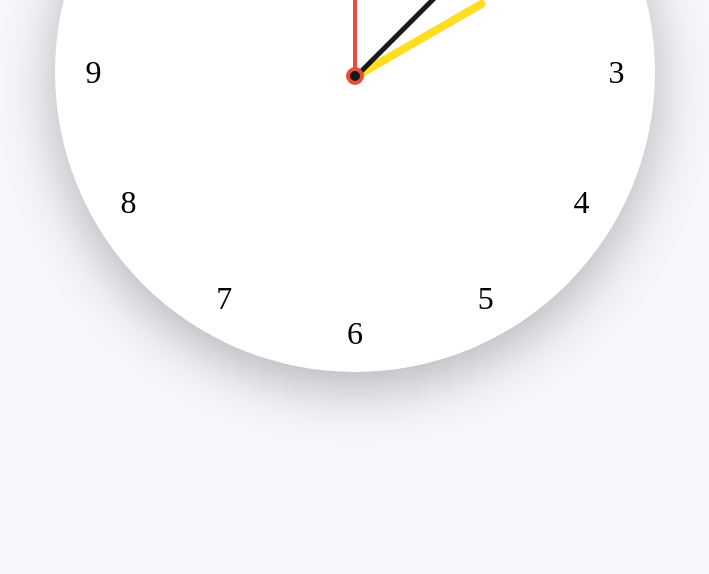
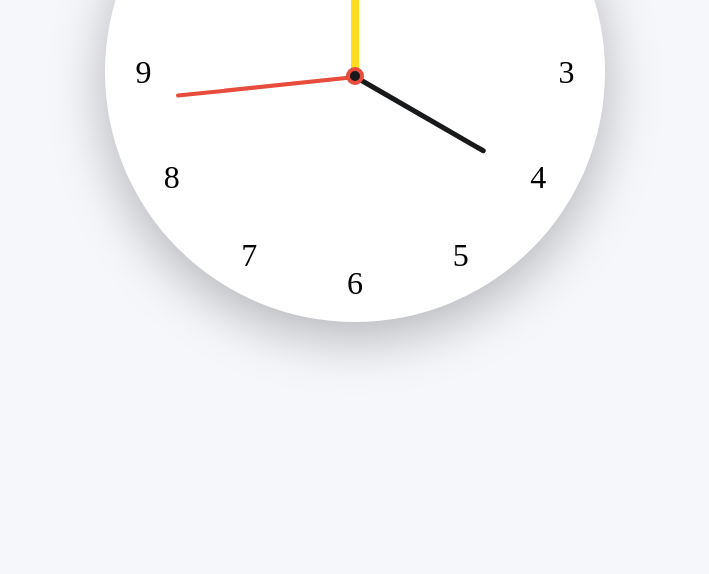
Before and after one commit to Thushan2002/analog_clock-html-css-js, a plain HTML site: page index.html in a window 1280 px wide. Shown: the part 328-902 px from the top of the page, without its empty margins (285-994 px from the left). After the commit the page ends 812 px from the top, so only its background shows below. Drawn offline with Linux system fonts and the light colour scheme.

Commit message:
feat: Functionality added

```diff
--- a/script.js
+++ b/script.js
@@ -0,0 +1,23 @@
+const body = document.querySelector("body")
+const second = document.querySelector(".second")
+const minute = document.querySelector(".minute")
+const hour = document.querySelector(".hour")
+const switchMode = document.querySelector(".mode-switch")
+
+const updateTime = () => {
+    let date = new Date()
+    let setToDegSec = ((date.getSeconds() / 60) * 360)
+    let setToDegMin = ((date.getMinutes() / 60) * 360)
+    let setToDegHr = ((date.getHours() / 12) * 360)
+
+    second.style.transform = `rotate(${setToDegSec}deg)`;
+    minute.style.transform = `rotate(${setToDegMin}deg)`;
+    hour.style.transform = `rotate(${setToDegHr}deg)`;
+
+    console.log("min", setToDegMin);
+    console.log("sec", setToDegSec);
+    console.log("hr", setToDegHr);
+
+}
+
+setInterval(updateTime, 1000)
--- a/style.css
+++ b/style.css
@@ -18,12 +18,20 @@ body {
     align-items: center;
     justify-content: center;
     background-color: var(--primary-color);
+
+}
+
+.container {
+    display: flex;
+    flex-direction: column;
+    align-items: center;
+    gap: 10px;
 }
 
 .container .clock {
     background-color: var(--white-color);
-    width: 600px;
-    height: 600px;
+    width: 500px;
+    height: 500px;
     border-radius: 50%;
     display: flex;
     align-items: center;
@@ -67,7 +75,7 @@ body {
 .indicator .hand {
     position: absolute;
     bottom: 0;
-    height: 210px;
+    height: 180px;
     width: 4px;
     background-color: var(--red-color);
     border-radius: 25px;
@@ -75,15 +83,13 @@ body {
 }
 
 .hand.minute {
-    height: 180px;
+    height: 150px;
     width: 5px;
-    transform: rotate(45deg);
     background-color: var(--black-color);
 }
 
 .hand.hour {
-    height: 150px;
+    height: 100px;
     width: 8px;
-    transform: rotate(60deg);
     background-color: var(--yellow-color);
 }
```
